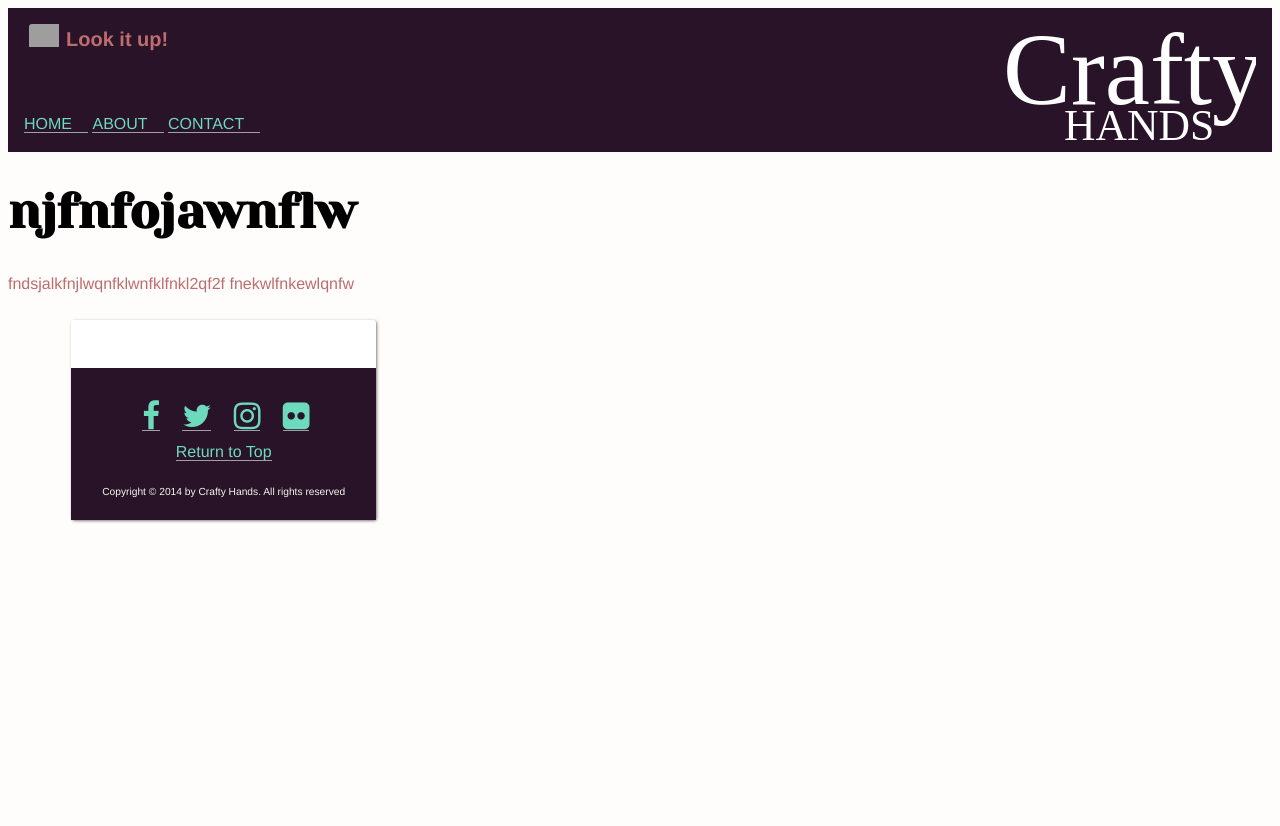
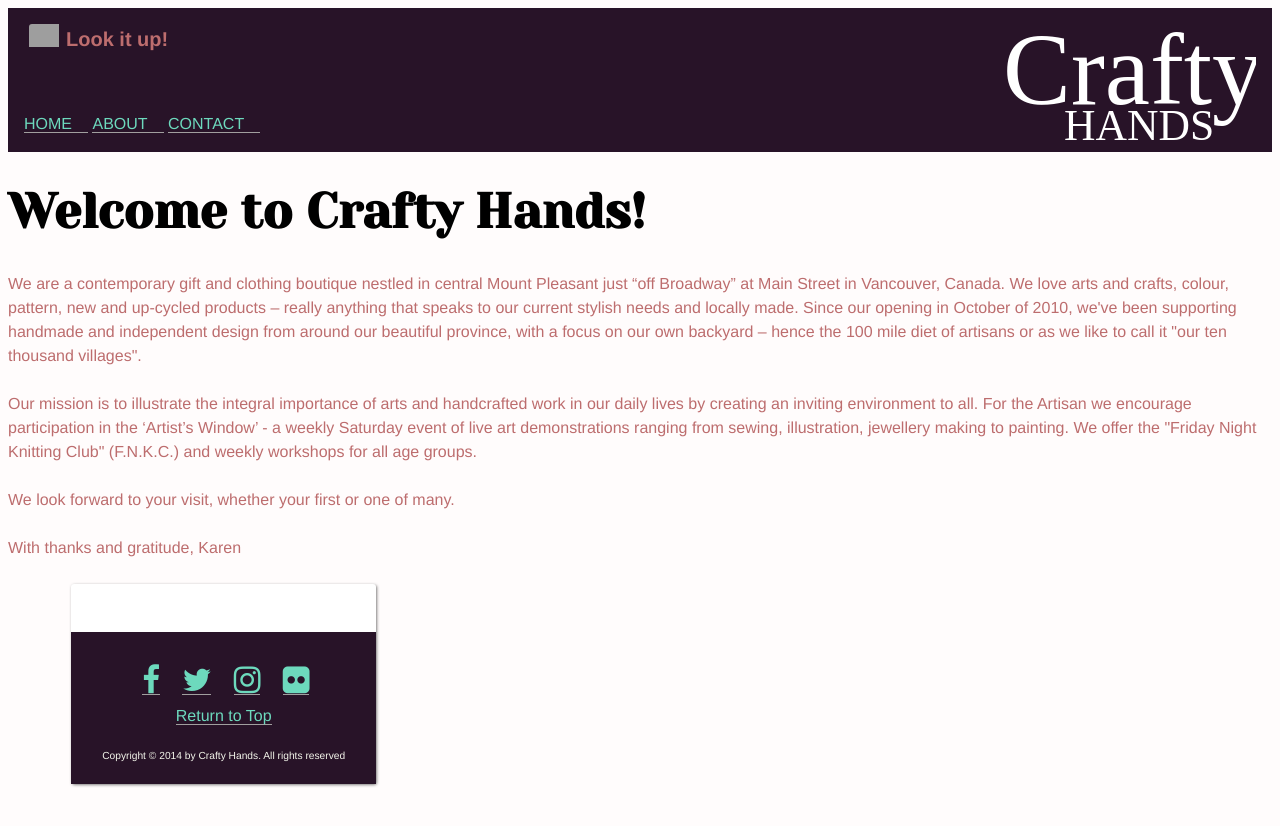
Before and after one commit to vickeymenard/ecommerce-website, a Jekyll site: the page built from index.html, in a window 1280 px wide. Shown: the top 826 px of the page. Built offline with Jekyll 4.4.1, drawn with Linux system fonts in a browser that asks for light colours; nearby versions of some CDN libraries; some web fonts are replaced; Markdown is read by kramdown in place of the engine named in the settings; grey boxes are pictures that could not be loaded.

Commit message:
Added text to index page

```diff
--- a/index.html
+++ b/index.html
@@ -2,5 +2,12 @@
 layout: default
 ---
 
-	<h1> njfnfojawnflw</h1>
-	<p>fndsjalkfnjlwqnfklwnfklfnkl2qf2f fnekwlfnkewlqnfw</p>
+	<h1>Welcome to Crafty Hands!</h1>
+	<p>We are a contemporary gift and clothing boutique nestled in central Mount Pleasant just “off Broadway” at Main Street in Vancouver, Canada. We love arts and crafts, colour, pattern, new and up-cycled products – really anything that speaks to our current stylish needs and locally made. Since our opening in October of 2010, we've been supporting handmade and independent design from around our beautiful province, with a focus on our own backyard – hence the 100 mile diet of artisans or as we like to call it "our ten thousand villages".
+
+	<p>Our mission is to illustrate the integral importance of arts and handcrafted work in our daily lives by creating an inviting environment to all. For the Artisan we encourage participation in the ‘Artist’s Window’ - a weekly Saturday event of live art demonstrations ranging from sewing, illustration, jewellery making to painting. We offer the "Friday Night Knitting Club" (F.N.K.C.) and weekly workshops for all age groups.</p>
+
+	<p>We look forward to your visit, whether your first or one of many.</p>
+
+	<p>With thanks and gratitude,
+	Karen</p>
```
